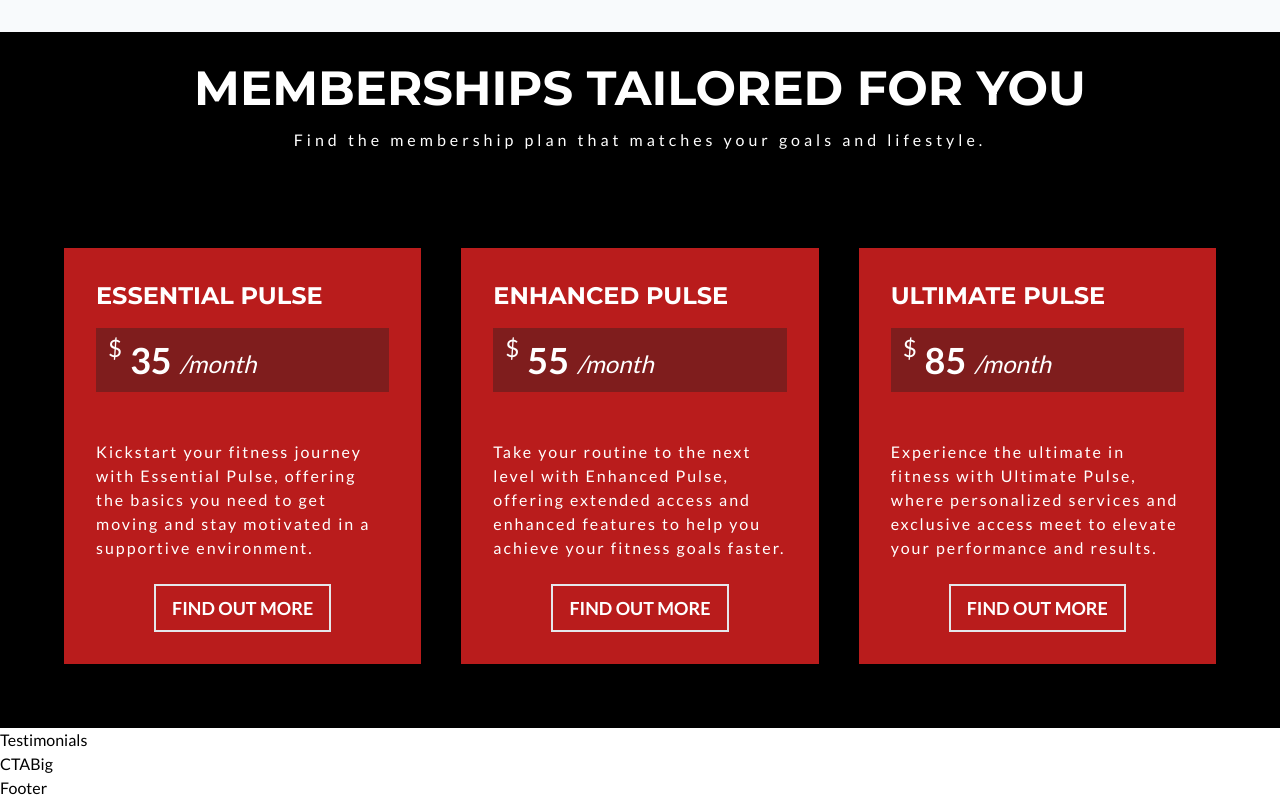
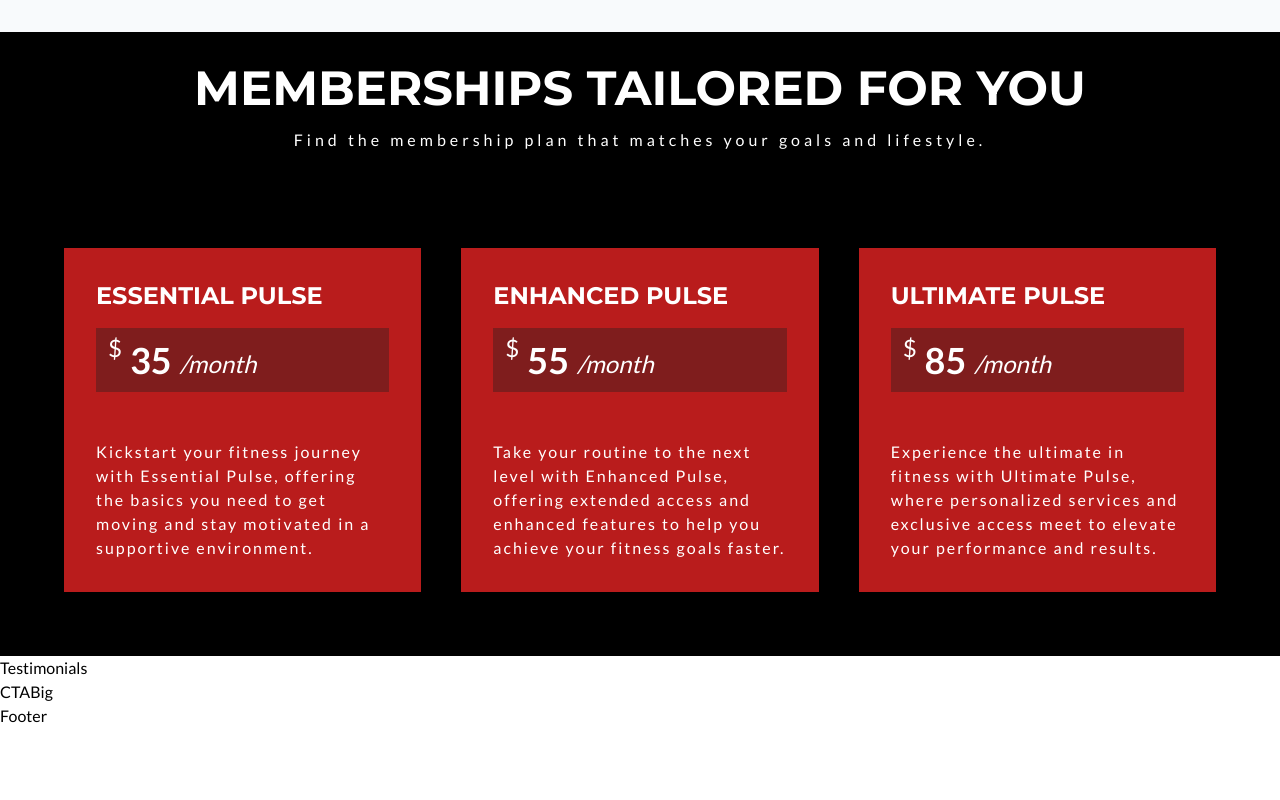
Before and after one commit to Quincy-Fer/pulse-fit, a Next.js app: page / in a window 1280 px wide. Shown: the part 3939-4739 px from the top of the page. After the commit the page ends 4667 px from the top, so only its background shows below. Built offline with nearby package versions, Linux system fonts and the light colour scheme.

Commit message:
Seperate code by making component for card

```diff
--- a/components/Pricing.tsx
+++ b/components/Pricing.tsx
@@ -1,5 +1,7 @@
 import { PRICING } from "@/constants";
 import ButtonJoin from "./ButtonJoin";
+import PricingCard from "./PricingCard";
+import { it } from "node:test";
 
 const Pricing = () => {
   return (
@@ -17,30 +19,12 @@ const Pricing = () => {
       <div className="grid grid-cols-1 md:grid-cols-3 gap-10 p-16">
         {PRICING.map((item) => {
           return (
-            <div
-              id={item.key}
-              className="bg-accent p-8   transition-all flex flex-col"
-            >
-              <h4 className="text-white text-2xl">{item.title}</h4>
-              <div className="bg-red-900 p-3 mt-4 mb-4">
-                <p className="text-white flex gap-2 items-center">
-                  <sup className="text-2xl text-white">$</sup>
-                  <strong className="text-4xl text-white">{item.price}</strong>
-                  <em className="self-end text-2xl">/month</em>
-                </p>
-              </div>
-              <p className="text-white tracking-[2px] mt-8 ">
-                {item.paragraph}
-              </p>
-              <div className="text-center">
-                <ButtonJoin
-                  text="Find Out More"
-                  href="/membership"
-                  containerStyles="text-white font-bold text-lg uppercase mt-6 border-2 px-4 py-2
-                  hover:bg-white hover:text-accent transition-all"
-                />
-              </div>
-            </div>
+            <PricingCard
+              key={item.key}
+              price={item.price}
+              title={item.title}
+              paragraph={item.paragraph}
+            />
           );
         })}
       </div>
--- /dev/null
+++ b/components/PricingCard.tsx
@@ -0,0 +1,25 @@
+const PricingCard = ({
+  title,
+  price,
+  paragraph,
+}: {
+  title: string;
+  price: number;
+  paragraph: string;
+}) => {
+  return (
+    <div className="bg-accent hover:scale-105 duration-300 p-8 transition-all flex flex-col">
+      <h4 className="text-white text-2xl ">{title}</h4>
+      <div className="bg-red-900 p-3 mt-4 mb-4">
+        <p className="text-white flex gap-2 items-center">
+          <sup className="text-2xl text-white">$</sup>
+          <strong className="text-4xl text-white">{price}</strong>
+          <em className="self-end text-2xl">/month</em>
+        </p>
+      </div>
+      <p className="text-white tracking-[2px] mt-8 ">{paragraph}</p>
+    </div>
+  );
+};
+
+export default PricingCard;
```
